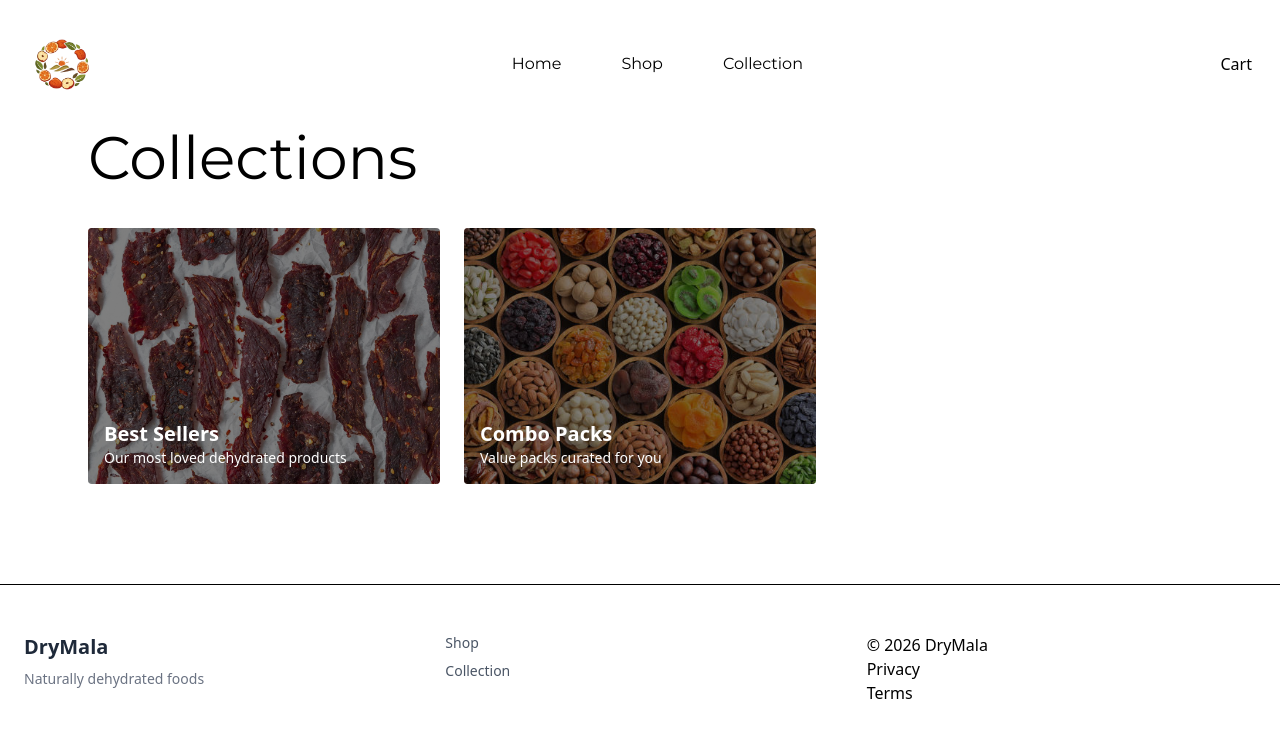
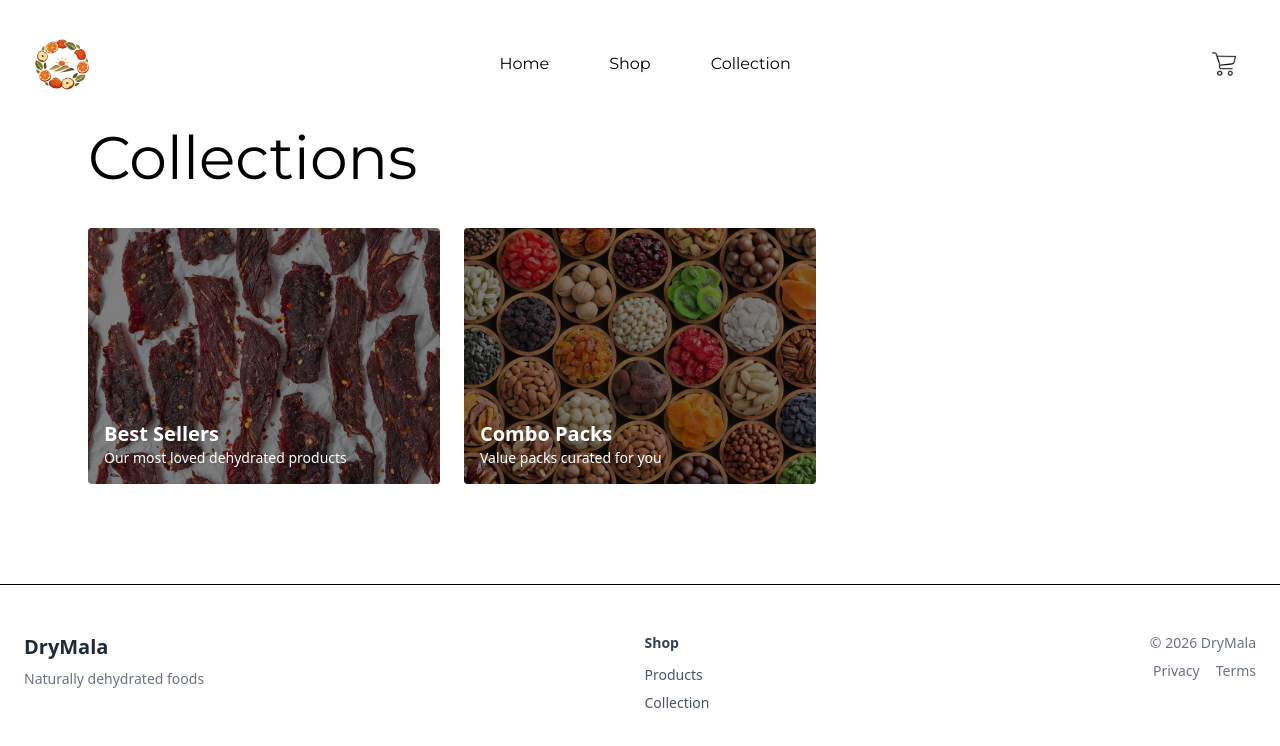
Before and after one commit to pujarai213/DryMala-E-commerce-App, a React (Vite) app: page /collection in a window 1280 px wide. Shown: the top 746 px of the page. Built offline with nearby package versions, Linux system fonts and the light colour scheme.

Commit message:
UI updated

```diff
--- a/src/components/Navbar.jsx
+++ b/src/components/Navbar.jsx
@@ -7,12 +7,18 @@ const Navbar = () => {
           <img src="/logo.png" alt="DryMala Logo" className="h-14 w-auto" />
         </div>
         <div className="flex gap-15 text-black font-montserrat">
-          <Link to="/" className="hover:text-green-300 transition ">Home</Link>
-          <Link to="/shop" className="hover:text-green-300 transition">Shop</Link>
-          <Link to="/collection" className="hover:text-green-300 transition">Collection</Link>
+          <Link to="/" className="hover:text-green-300 transition ">
+            Home
+          </Link>
+          <Link to="/shop" className="hover:text-green-300 transition">
+            Shop
+          </Link>
+          <Link to="/collection" className="hover:text-green-300 transition">
+            Collection
+          </Link>
         </div>
         <div>
-          <p>Cart</p>
+          <img src="/shopping-cart.png" alt="cart" className="h-6 w-auto px-4 cursor-pointer" />
         </div>
       </div>
     </nav>
--- a/src/pages/Footer.jsx
+++ b/src/pages/Footer.jsx
@@ -1,10 +1,9 @@
-import React from "react";
 import { Link } from "react-router-dom";
 
 const Footer = () => {
   return (
     <footer className="bg-gray-80 border-t mt-25">
-      <div className="max-w-7xl mx-auto px-6 py-12 grid grid-cols-1 md:grid-cols-3 gap-8">
+      <div className="max-w-7xl mx-auto px-6 py-12 flex justify-between gap-8">
         <div>
           <h3 className="text-xl font-semibold text-gray-800">DryMala</h3>
           <p className="text-sm text-gray-500 mt-2">
@@ -12,22 +11,21 @@ const Footer = () => {
           </p>
         </div>
         <div>
+          <h3 className="text-sm font-semibold text-gray-700 mb-3">Shop</h3>
           <ul className="space-y-2 text-sm text-gray-600">
             <li>
-              <Link to="/shop">Shop</Link>
+              <Link to="/shop">Products</Link>
             </li>
             <li>
               <Link to="/collection">Collection</Link>
             </li>
           </ul>
         </div>
-        <div>
+        <div className="text-sm text-gray-500 md:text-right">
           <p>© {new Date().getFullYear()} DryMala</p>
-          <div>
-            <ul>
-                <li>Privacy</li>
-                <li>Terms</li>
-            </ul>
+          <div className="flex md:justify-end gap-4 mt-2">
+            <p>Privacy</p>
+            <p>Terms</p>
           </div>
         </div>
       </div>
```
Also changed, not shown: public/shopping-cart.png (added), src/components/Footer.jsx (deleted), src/pages/Cart.jsx (added).
